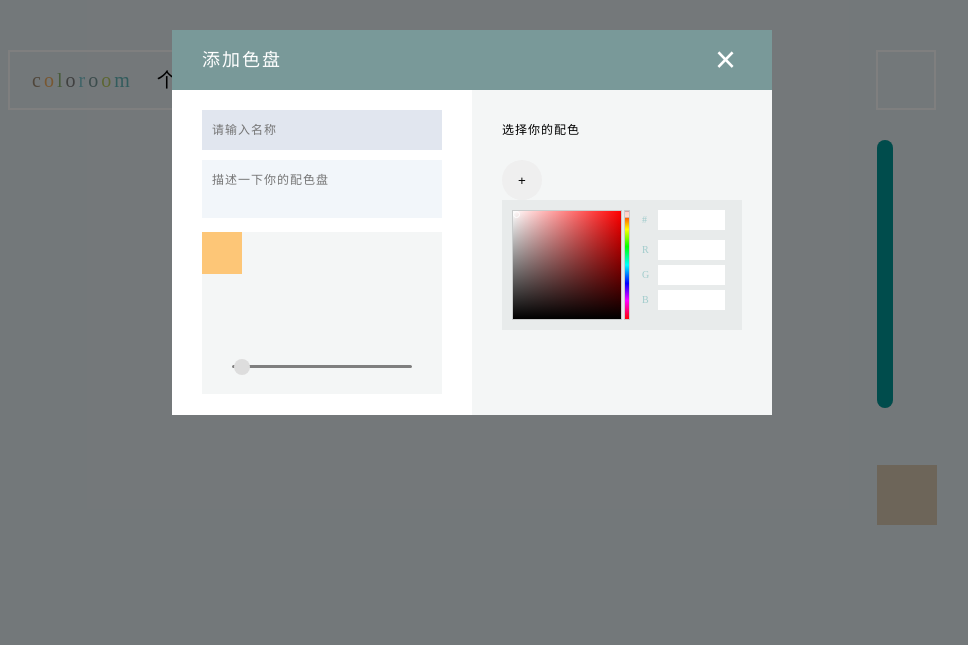
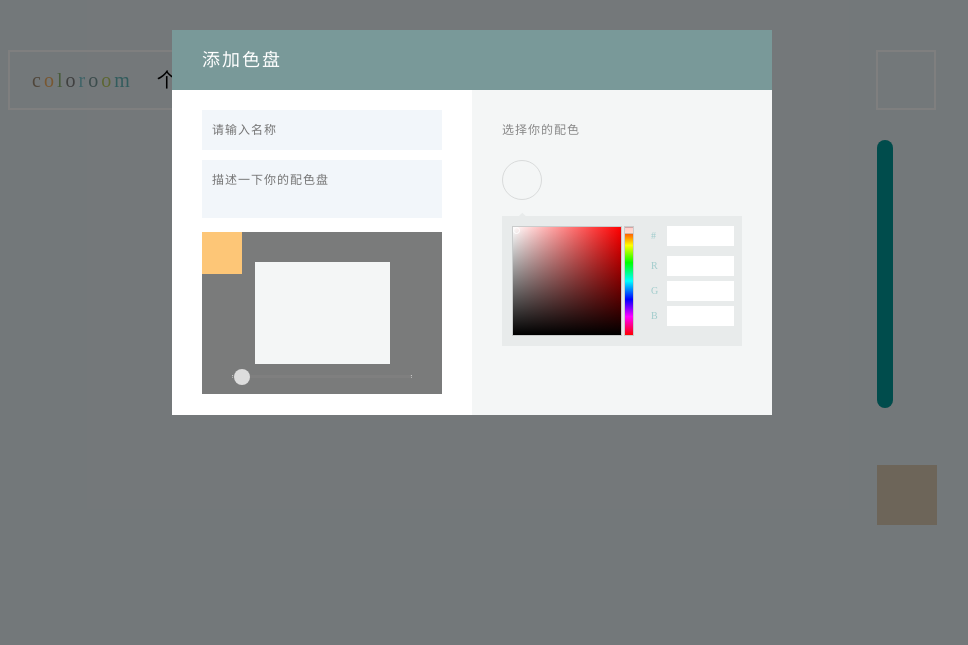
Before and after one commit to MingtaoFu/coloroom, a website: page index.html in a window 1280 px wide. Shown: the whole page, without its empty margins (168-1136 px from the left). Drawn offline with Linux system fonts and the light colour scheme; no server answers; a web font is replaced by a local one.

Commit message:
picker remains del

```diff
--- a/scripts/components/cardPanel/style/CardPanel.scss
+++ b/scripts/components/cardPanel/style/CardPanel.scss
@@ -27,20 +27,30 @@
 
 	&[name=title] {
 		height: 40px;
-
-		background-color: #e1e6ef;
 	}
 
 	&[name=desc] {
 		height: 58px;
 		resize: none;
+	}
+
+  &[name=title], &[name=desc] {
 		background-color: #f2f6fa;
+		color: #888;
+		&:focus {
+			background-color: #e1e6ef;
+		}
+
+		-webkit-transition: background-color ease-in-out .15s;
+		-o-transition: background-color ease-in-out .15s;
+		transition: background-color ease-in-out .15s;
 	}
 
 	&[name=label] {
 		display: block;
 		height: 40px;
 		line-height: 40px;
+		color: #888;
 	}
 
 	margin-bottom: 10px;
--- a/scripts/components/colorList/ColorList.js
+++ b/scripts/components/colorList/ColorList.js
@@ -3,17 +3,67 @@ require("./style/ColorList.scss");
 class ColorList {
 	constructor(list) {
 		var template = '\
-			<button class="color-item">+</button>\
+			<div class="color-container"></div\
+			><button class="color-item iconfont color-add">&#xe604;</button>\
 		';
 
 		var element = document.createElement("div");
 		element.className = "color-list";
 		element.innerHTML = template;
 		this.element = element;
+
+		this.addBtn = element.querySelector(".color-add");
+		this.container = element.querySelector(".color-container");
+		this.colors = [];
+
+		this.listenEvent();
+	}
+
+	setController(ctrl) {
+		this.ctrl = ctrl;
+		ctrl.setList(this);
+	}
+
+	setColor(color) {
+		if(this.activeElement) {
+			if(!color.match(/(^rgb)|(^#)/)) {
+				color = "#" + color;
+			}
+			this.activeElement.style.backgroundColor = color;
+			this.activeElement.obj.color = color.replace("#", "");
+		}
 	}
 
 	listenEvent() {
+		var that = this;
+		this.addBtn.addEventListener("click", function() {
+			var btn =  document.createElement("button");
 
+			btn.addEventListener("focus", function() {
+				that.ctrl.setColor(this.obj.color.replace("#", ""), ["painter", "hex", "rgb"]);
+				that.activeElement = this;
+
+				var center = this.offsetLeft + this.offsetWidth / 2;
+				that.ctrl.moveArrow(center);
+			});
+
+			btn.className = "color-item normal";
+			btn.style.backgroundColor = "#799999";
+
+			var obj = {
+				color: "#799999",
+				ele: btn
+			};
+			btn.obj = obj;
+
+			that.colors.push(obj);
+			that.container.appendChild(btn);
+			btn.focus();
+
+			if(that.colors.length === 4) {
+				this.style.display = "none";
+			}
+		});
 	}
 
 	del(index) {
--- a/scripts/components/colorList/style/ColorList.scss
+++ b/scripts/components/colorList/style/ColorList.scss
@@ -1,10 +1,48 @@
 .color-list {
+	height: 42px;
+	.color-container {
+		display: inline-block;
+		position: relative;
+	}
 	.color-item {
 		width: 40px;
 		height: 40px;
+		box-sizing: border-box;
+		margin-right: 10px;
 
 		border-radius: 50%;
 		border: none;
 		outline: none;
+		cursor: pointer;
+
+		&.normal {
+			-webkit-transition: box-shadow ease-in-out .15s;
+			-moz-transition: box-shadow ease-in-out .15s;
+			-o-transition: box-shadow ease-in-out .15s;
+
+			&:focus {
+				box-shadow: 0 0 0 1.5px #fff;
+			}
+		}
+
+		&.color-add {
+			vertical-align: top;
+			color: #fdc677;
+			background-color: transparent;
+			border: 1px solid #d9dbdb;
+			font-size: 24px;
+			box-sizing: border-box;
+
+			-webkit-transition: background-color ease-in-out .15s, color ease-in-out .15s, border ease-in-out .15s;
+			-moz-transition: background-color ease-in-out .15s, color ease-in-out .15s, border ease-in-out .15s;
+			-o-transition: background-color ease-in-out .15s, color ease-in-out .15s, border ease-in-out .15s;
+			transition: background-color ease-in-out .15s, color ease-in-out .15s, border ease-in-out .15s;
+
+			&:hover {
+				color: #fff;
+				background-color: #fdc677;
+				border: none;
+			}
+		}
 	}
 }
--- a/scripts/components/colorPicker/ColorPicker.js
+++ b/scripts/components/colorPicker/ColorPicker.js
@@ -6,6 +6,7 @@ require("./style/ColorPicker.scss");
 class ColorPicker {
 	constructor() {
 		var template = '\
+			<div class="picker-trangle"></div>\
 			<input data-plugin>\
 			<div class="color-input-container">\
 				<form class="color-input color-hex color-hex-form">\
@@ -32,6 +33,7 @@ class ColorPicker {
 					<input type="submit" style="display:none">\
 				</form>\
 			</div>\
+			<div class="clear"></div>\
 		';
 		var element = document.createElement("div");
 		element.className = "color-picker";
@@ -42,51 +44,86 @@ class ColorPicker {
 			let	hex_form = element.querySelector(".color-hex-form")
 
 			this.plugin_ele = $("[data-plugin]", element);
+			var that = this;
 			this.plugin_ele.spectrum({
 				flat: true,
 				showButtons: false,
 				containerClassName: 'picker-container',
 				move: function(color) {
-					rgb_form.rgb_r.value = color.toRgb().r;
-					rgb_form.rgb_g.value = color.toRgb().g;
-					rgb_form.rgb_b.value = color.toRgb().b;
-
-					hex_form.hex.value = color.toHex();
+					color = color.toHex();
+					that.setColor(color, ["hex", "rgb"]);
+					that.list.setColor(color);
 				}
 			});
 		}
 
+		this.arrow = element.querySelector(".picker-trangle");
+		this.rgb_form = element.querySelector(".color-rgb-form");
+		this.hex_form = element.querySelector(".color-hex-form")
 		this.element = element;
 		this.listenEvent();
 	}
 
+	moveArrow(left) {
+		this.arrow.style.left = left + "px";
+	}
+
+	setList(list) {
+		this.list = list;
+	}
+
+	setColor(color, mode) {
+		var that = this;
+		const operation = {
+			rgb: function() {
+				var rgb;
+				if(color && color.match(/^rgb/)) {
+					rgb = color;
+				} else {
+					rgb = that.plugin_ele.spectrum("get").toRgb();
+				}
+				that.rgb_form.rgb_r.value = rgb.r;
+				that.rgb_form.rgb_g.value = rgb.g;
+				that.rgb_form.rgb_b.value = rgb.b;
+			},
+			hex: function() {
+				var hex;
+				if(color && color.match(/^#/)) {
+					hex = color;
+				} else {
+					hex = that.plugin_ele.spectrum("get").toHex();
+				}
+				that.hex_form.hex.value = hex;
+			},
+			painter: function() {
+				that.plugin_ele.spectrum("set", color);
+				//it shows that how bad the plugin is
+				that.plugin_ele.spectrum("show");
+			}
+		}
+
+		for(let i = 0; i < mode.length; i++) {
+			operation[mode[i]]();
+		}
+	}
+
 	listenEvent() {
 		var that = this;
-		var rgb_form = this.element.querySelector(".color-rgb-form");
-		rgb_form.addEventListener("submit", function(e) {
+		this.rgb_form.addEventListener("submit", function(e) {
 			e.preventDefault();
 			let ele = e.target;
 			let value = "rgb(" + ele.rgb_r.value + "," + ele.rgb_g.value + "," + ele.rgb_b.value + ")";
-			that.plugin_ele.spectrum("set", value);
-			//it shows that how bad the plugin is
-			that.plugin_ele.spectrum("show");
 
-			let hex = that.plugin_ele.spectrum("get").toHex();
-			hex_form.hex.value = hex;
+			that.setColor(value, ["painter", "hex"]);
+			that.list.setColor(value);
 		});
 
-		var hex_form = this.element.querySelector(".color-hex-form")
-		hex_form.addEventListener("submit", function(e) {
+		this.hex_form.addEventListener("submit", function(e) {
 			e.preventDefault();
 			let ele = e.target;
-			that.plugin_ele.spectrum("set", ele.hex.value);
-			//it shows that how bad the plugin is
-			that.plugin_ele.spectrum("show");
 
-			let rgb = that.plugin_ele.spectrum("get").toRgb();
-			rgb_form.rgb_r.value = rgb.r;
-			rgb_form.rgb_g.value = rgb.g;
-			rgb_form.rgb_b.value = rgb.b;
+			that.setColor(ele.hex.value, ["painter", "rgb"]);
+			that.list.setColor(ele.hex.value);
 		});
 	}
 }
--- a/scripts/components/colorPicker/style/ColorPicker.scss
+++ b/scripts/components/colorPicker/style/ColorPicker.scss
@@ -1,9 +1,31 @@
 .color-picker {
+	position: relative;
+	padding-top: 4px;
+
+	.picker-trangle {
+		position: absolute;
+		width: 5.568542px;
+		height: 5.568542px;
+		top: 0;
+		left: 20px;
+		background-color: #e8ebeb;
+
+		-webkit-transform: skew(16deg) rotate(53deg) translate(0px,3px);
+		-moz-transform: skew(16deg) rotate(53deg) translate(0px,3px);
+		-o-transform: skew(16deg) rotate(53deg) translate(0px,3px);
+		transform: skew(16deg) rotate(53deg) translate(0px,3px);
+
+		-webkit-transition: left ease-in-out .15s;
+		-moz-transition: left ease-in-out .15s;
+		-o-transition: left ease-in-out .15s;
+		transition: left ease-in-out .15s;
+	}
 	.color-input-container {
 		float: left;
-		width: 100px;
+		width: 98px;
 		height: 130px;
 		padding-top: 10px;
+		padding-left: 7px;
 		background-color: #e8ebeb;
 		box-sizing: border-box;
 
@@ -51,7 +73,7 @@
 	}
 
 	.sp-picker-container {
-		width: 120px;
+		width: 122px;
 	}
 
 	.sp-dragger {
@@ -71,7 +93,7 @@
 		height: 110px;
 		left: auto;
 		margin-left: 2px;
-		width: 6px;
+		width: 10px;
 	}
 
 	.sp-top-inner {
--- a/scripts/components/cropper/Cropper.js
+++ b/scripts/components/cropper/Cropper.js
@@ -23,8 +23,8 @@ class Cropper {
 				//showZoomer: false,
 				//url: '/images/t.png',
 				viewport: {
-					width: 240,
-					height: 162
+					width: 135,
+					height: 102
 				},
 				boundary: {
 					width: 240,
--- a/scripts/components/cropper/style/Cropper.scss
+++ b/scripts/components/cropper/style/Cropper.scss
@@ -37,7 +37,7 @@
 	.cr-slider-wrap {
 		z-index: 1;
 		position: absolute;
-		margin-top: -40px;
+		margin-top: -30px;
 		left: 30px;
 	}
 	.cr-viewport {
--- a/scripts/components/panel/Panel.js
+++ b/scripts/components/panel/Panel.js
@@ -3,7 +3,7 @@ class Panel {
 		var template = '\
 			<div class="panel">\
 				<div class="panel-header">\
-					<button type="button" class="panel-close">×</button>\
+					<button type="button" class="panel-close iconfont">&#xe601;</button>\
 					<h4 class="panel-title">{{title}}</h4>\
 				</div>\
 				<div class="panel-body">\
--- a/scripts/components/panel/style/Panel.scss
+++ b/scripts/components/panel/style/Panel.scss
@@ -17,9 +17,13 @@
 		button {
 			outline: none;
 			height: 60px;
-			font-size: 36px;
+			font-size: 18px;
 			color: #fff;
 			background-color: transparent;
+			opacity: 0.8;
+			&:hover {
+				opacity: 1;
+			}
 		}
 
 		h4 {
```
Also changed, not shown: scripts/components/cardPanel/CardPanel.js (+12 -13 lines), scripts/bundle.build.js, 1 other file.
